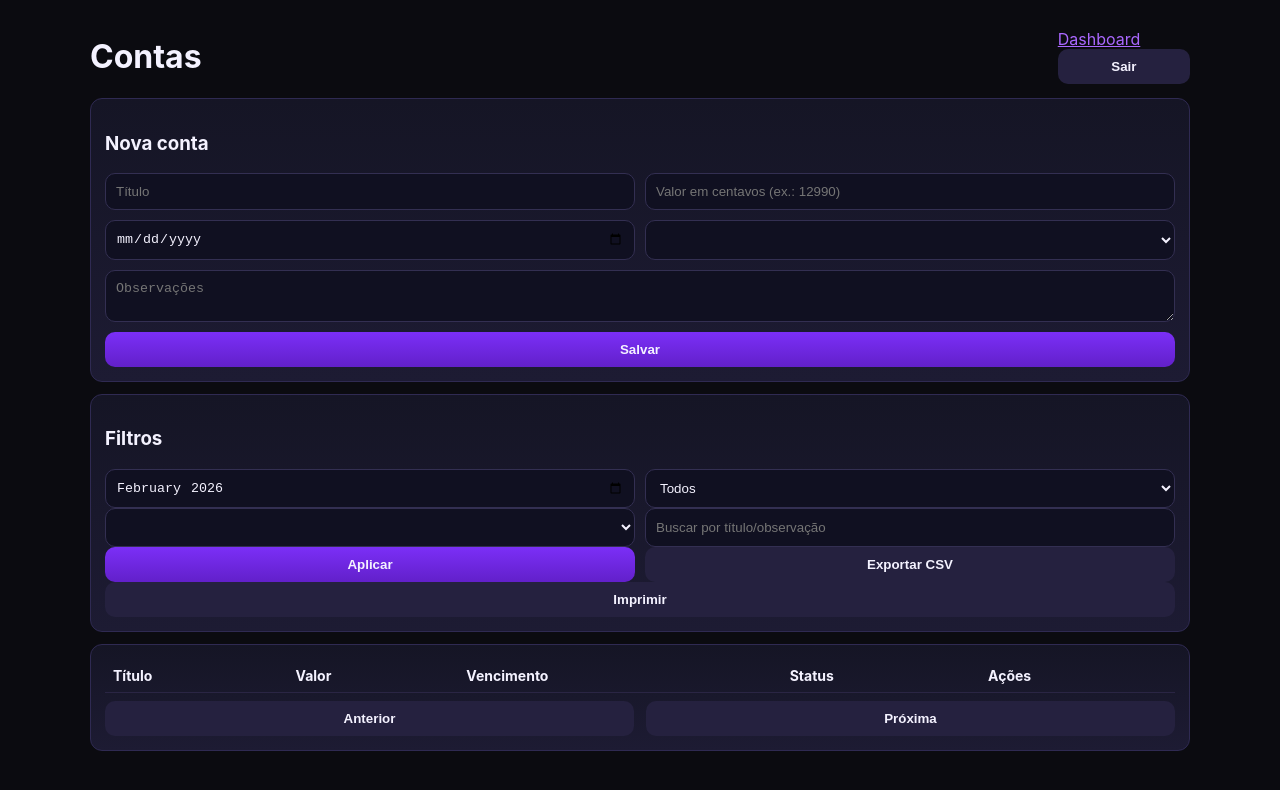
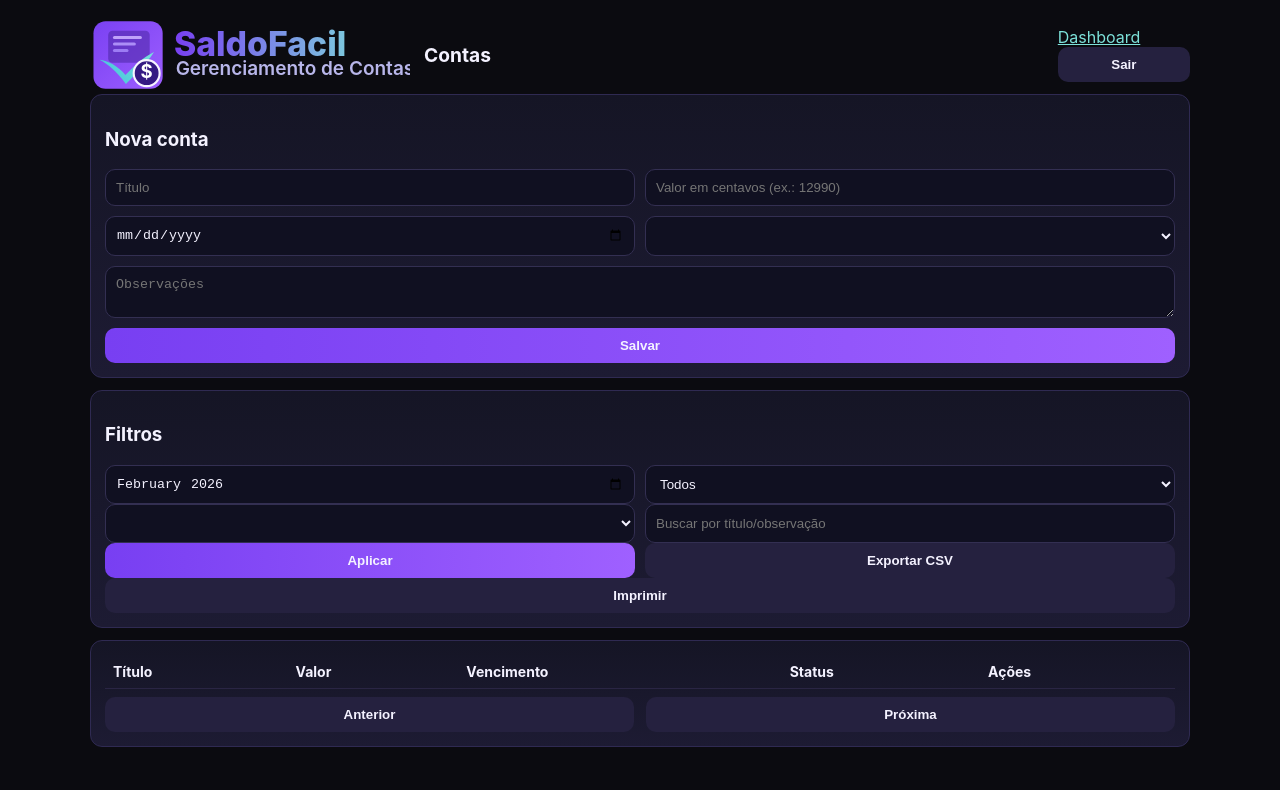
Before and after one commit to luigik2212/saas-contas-a-pagar, a plain HTML site: page frontend/public/pages/contas.html in a window 1280 px wide. Drawn offline with Linux system fonts and the light colour scheme; no server answers.

Commit message:
feat(frontend): aplicar identidade visual SaldoFacil

```diff
--- a/frontend/public/css/styles.css
+++ b/frontend/public/css/styles.css
@@ -2,8 +2,10 @@
   --bg: #0b0b10;
   --surface: #151525;
   --surface-2: #1d1b33;
-  --primary: #7b2ff7;
-  --primary-2: #ab68ff;
+  --primary: #783ff2;
+  --primary-2: #9f60ff;
+  --accent: #4ac7dc;
+  --accent-2: #7de2da;
   --text: #f4f2ff;
   --muted: #aaa5bf;
   --danger: #ff5d6c;
@@ -11,7 +13,7 @@
 }
 * { box-sizing: border-box; }
 body { margin: 0; font-family: Inter, Arial, sans-serif; background: var(--bg); color: var(--text); }
-a { color: var(--primary-2); }
+a { color: var(--accent-2); }
 .container { width: min(1100px, 92%); margin: 0 auto; padding: 16px 0 32px; }
 .topbar { display:flex; justify-content:space-between; align-items:center; gap:8px; flex-wrap:wrap; }
 .card { background: linear-gradient(180deg, var(--surface), var(--surface-2)); border: 1px solid #2f2a52; border-radius: 12px; padding: 14px; }
@@ -21,7 +23,7 @@ button, input, select, textarea {
   width: 100%; padding: 10px; border-radius: 10px; border: 1px solid #332f52;
   background: #101021; color: var(--text);
 }
-button { background: linear-gradient(180deg, var(--primary), #6220ca); border: none; cursor: pointer; font-weight: 700; }
+button { background: linear-gradient(90deg, var(--primary), var(--primary-2)); border: none; cursor: pointer; font-weight: 700; }
 button.secondary { background: #25213f; }
 button.danger { background: #702; }
 .form { display:grid; gap:10px; }
@@ -35,8 +37,37 @@ table { width:100%; border-collapse: collapse; }
 th, td { border-bottom: 1px solid #2a2544; padding:8px; text-align:left; font-size: 14px; }
 .actions { display:flex; gap:6px; }
 .auth-wrap { min-height:100vh; display:grid; place-items:center; }
-.auth-card { width:min(450px, 92%); }
+.auth-card { width:min(520px, 92%); }
 .hidden { display:none; }
+.muted { color: var(--muted); }
+
+.brand {
+  display: flex;
+  align-items: center;
+  gap: 12px;
+}
+
+.brand-logo {
+  display: block;
+  width: clamp(180px, 30vw, 320px);
+  height: auto;
+}
+
+.brand.compact .brand-logo {
+  width: clamp(140px, 20vw, 220px);
+}
+
+.topbar-brand {
+  display: flex;
+  align-items: center;
+  gap: 14px;
+}
+
+.topbar-brand h1 {
+  margin: 0;
+  font-size: 1.2rem;
+}
+
 @media (min-width: 760px) { .row { grid-template-columns: repeat(2, 1fr); } }
 @media print {
   body { background: #fff !important; color: #000 !important; }
--- a/frontend/public/pages/contas.html
+++ b/frontend/public/pages/contas.html
@@ -3,13 +3,16 @@
 <head>
   <meta charset="UTF-8" />
   <meta name="viewport" content="width=device-width, initial-scale=1.0" />
-  <title>Contas</title>
+  <title>Contas - SaldoFacil</title>
   <link rel="stylesheet" href="/css/styles.css" />
 </head>
 <body>
   <div class="container">
     <header class="topbar no-print">
-      <h1>Contas</h1>
+      <div class="topbar-brand">
+        <img src="/assets/logo-saldo-facil.svg" alt="SaldoFacil" class="brand-logo" />
+        <h1>Contas</h1>
+      </div>
       <div>
         <a href="/pages/dashboard.html">Dashboard</a>
         <button id="logoutBtn" class="secondary">Sair</button>
```
Also changed, not shown: frontend/public/index.html (+1 -1 lines), frontend/public/pages/dashboard.html (+5 -2 lines), frontend/public/pages/login.html (+5 -3 lines), frontend/public/pages/print.html (+4 -1 lines), frontend/public/assets/logo-saldo-facil.svg (added).
